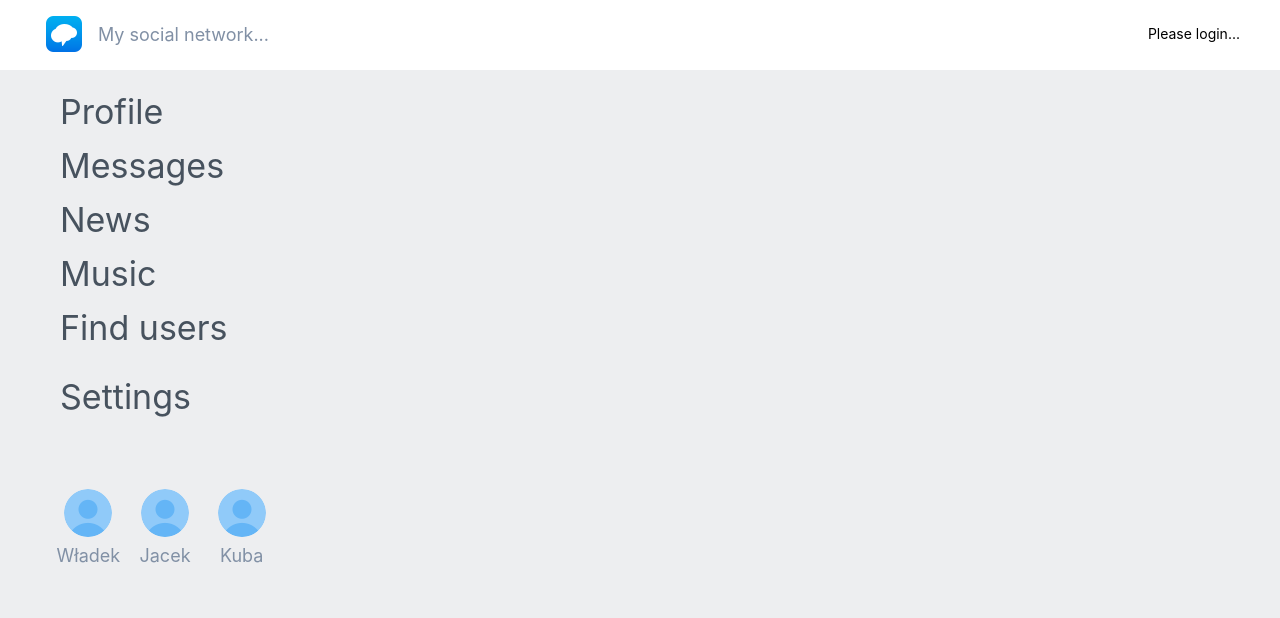
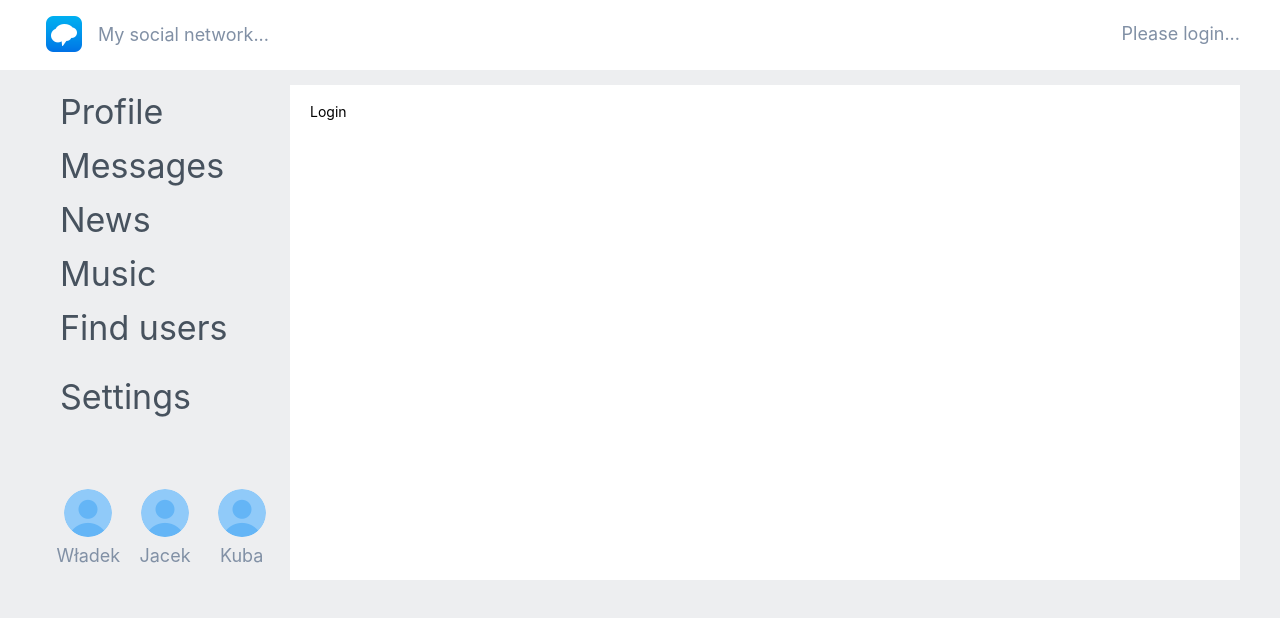
Before and after one commit to andrew-bc/social, a React (Create React App) app: page /login in a window 1280 px wide. Shown: the top 618 px of the page. Built offline with nearby package versions, Linux system fonts and the light colour scheme; no server answers.

Commit message:
Add HOC and redirect for non authorized users

```diff
--- a/src/App.js
+++ b/src/App.js
@@ -2,6 +2,7 @@ import "./App.css";
 import Sidebar from "./components/Sidebar/Sidebar";
 import News from "./components/News/News";
 import Music from "./components/Music/Music";
+import Login from "./components/Login/Login";
 import Settings from "./components/Settings/Settings";
 import { BrowserRouter, Routes, Route, Redirect } from "react-router-dom";
 import DialogsContainer from "./components/Dialogs/DialogsContainer";
@@ -26,6 +27,7 @@ const App = () => {
               <Route path="/music" element={<Music />} />
               <Route path="/users" element={<UsersContainer />} />
               <Route path="/settings" element={<Settings />} />
+              <Route path="/login" element={<Login />} />
             </Routes>
           </div>
         </div>
--- a/src/components/Dialogs/DialogsContainer.jsx
+++ b/src/components/Dialogs/DialogsContainer.jsx
@@ -1,5 +1,6 @@
 import { connect } from "react-redux";
 import Dialogs from "./Dialogs";
+import withAuthRedirect from "./../../hoc/AuthRedirect";
 
 const mapStateToProps = (state) => {
   return {
@@ -11,6 +12,6 @@ const mapDispatchToProps = (dispath) => {
   return {};
 };
 
-const DialogsContainer = connect(mapStateToProps, mapDispatchToProps)(Dialogs);
+const DialogsContainer = withAuthRedirect(connect(mapStateToProps, mapDispatchToProps)(Dialogs));
 
 export default DialogsContainer;
--- a/src/components/Header/Header.jsx
+++ b/src/components/Header/Header.jsx
@@ -18,7 +18,7 @@ const Header = (props) => {
         </div>
         <div className={s.header__right}>
           <div className={s.header__login}>
-            {props.auth.isAuth === true ? `Hello, ${props.auth.login}` : "Please login..."}
+            {props.auth.isAuth === true ? `Hello, ${props.auth.login}` : <Link to="/login">Please login...</Link>}
           </div>
         </div>
       </div>
--- /dev/null
+++ b/src/components/Login/Login.jsx
@@ -0,0 +1,7 @@
+import s from "./Login.module.css";
+
+const Login = () => {
+  return <div className={s.content}>Login</div>;
+};
+
+export default Login;
--- /dev/null
+++ b/src/components/Login/Login.module.css
@@ -0,0 +1,7 @@
+.content {
+  flex: 1 1 auto;
+  background-color: #ffffff;
+  display: flex;
+  flex-direction: column;
+  padding: 20px;
+}
--- a/src/components/Users/UsersContainer.jsx
+++ b/src/components/Users/UsersContainer.jsx
@@ -5,6 +5,7 @@ import Preload from "./Preload/Preload";
 import { follow, unfollow, setCurrentPage, setIsFollowinfInProgress, getUsers } from "./../../redux/usersReducer";
 
 import s from "./UsersContainer.module.css";
+import withAuthRedirect from "./../../hoc/AuthRedirect";
 
 class UsersContainer extends React.Component {
   componentDidMount() {
@@ -51,10 +52,12 @@ const mapStateToProps = (state) => {
   };
 };
 
-export default connect(mapStateToProps, {
-  follow,
-  unfollow,
-  setCurrentPage,
-  setIsFollowinfInProgress,
-  getUsers,
-})(UsersContainer);
+export default withAuthRedirect(
+  connect(mapStateToProps, {
+    follow,
+    unfollow,
+    setCurrentPage,
+    setIsFollowinfInProgress,
+    getUsers,
+  })(UsersContainer)
+);
--- /dev/null
+++ b/src/hoc/AuthRedirect.js
@@ -0,0 +1,19 @@
+import React from "react";
+import { connect } from "react-redux";
+import { Navigate } from "react-router-dom";
+
+let withAuthRedirect = (Component) => {
+  let MapStateToProps = (state) => {
+    return {
+      isAuth: state.auth.isAuth,
+    };
+  };
+  let RedirectComponent = (props) => {
+    if (!props.isAuth) return <Navigate to="/login" />;
+    return <Component />;
+  };
+
+  return connect(MapStateToProps)(RedirectComponent);
+};
+
+export default withAuthRedirect;
```
